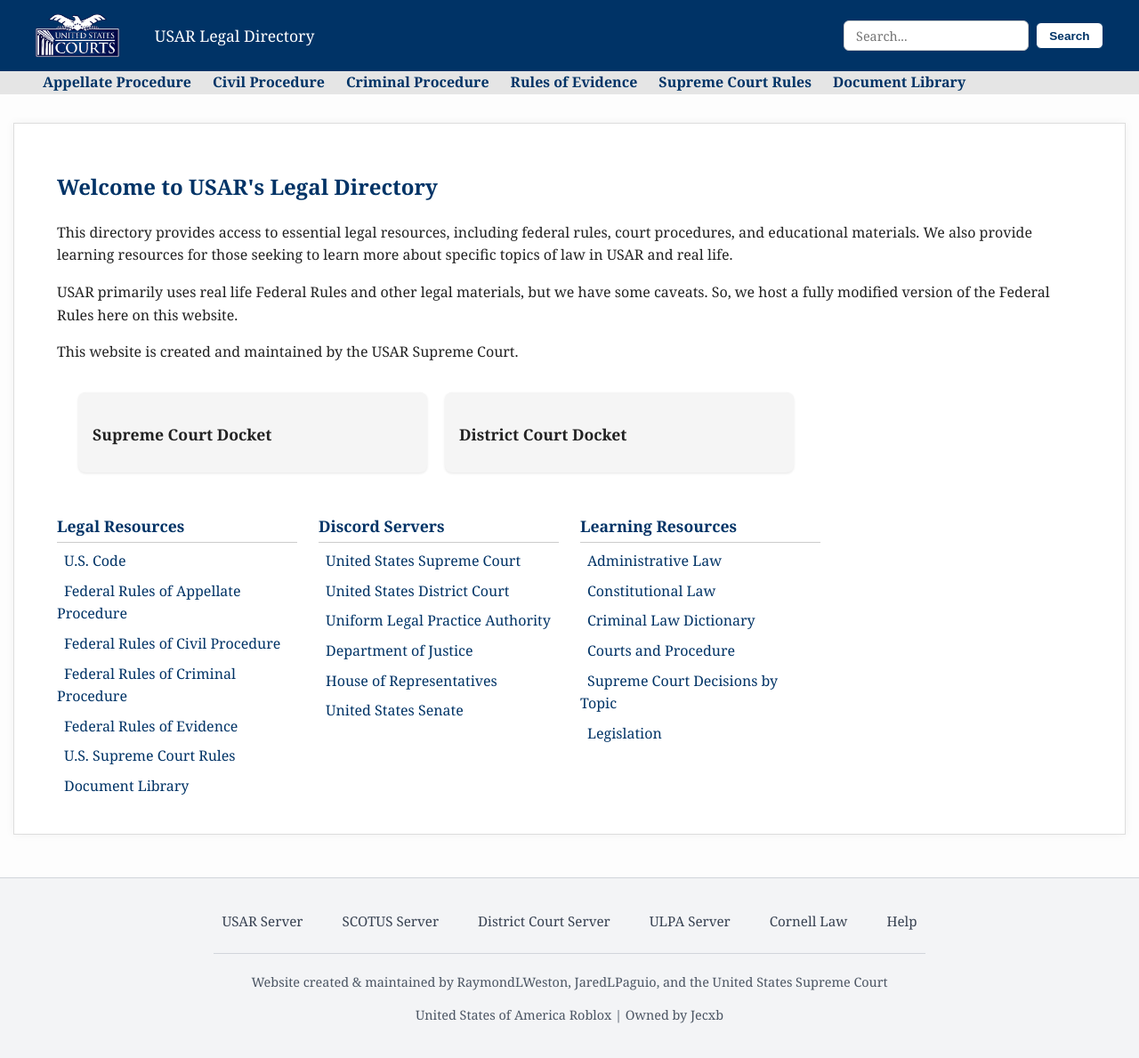
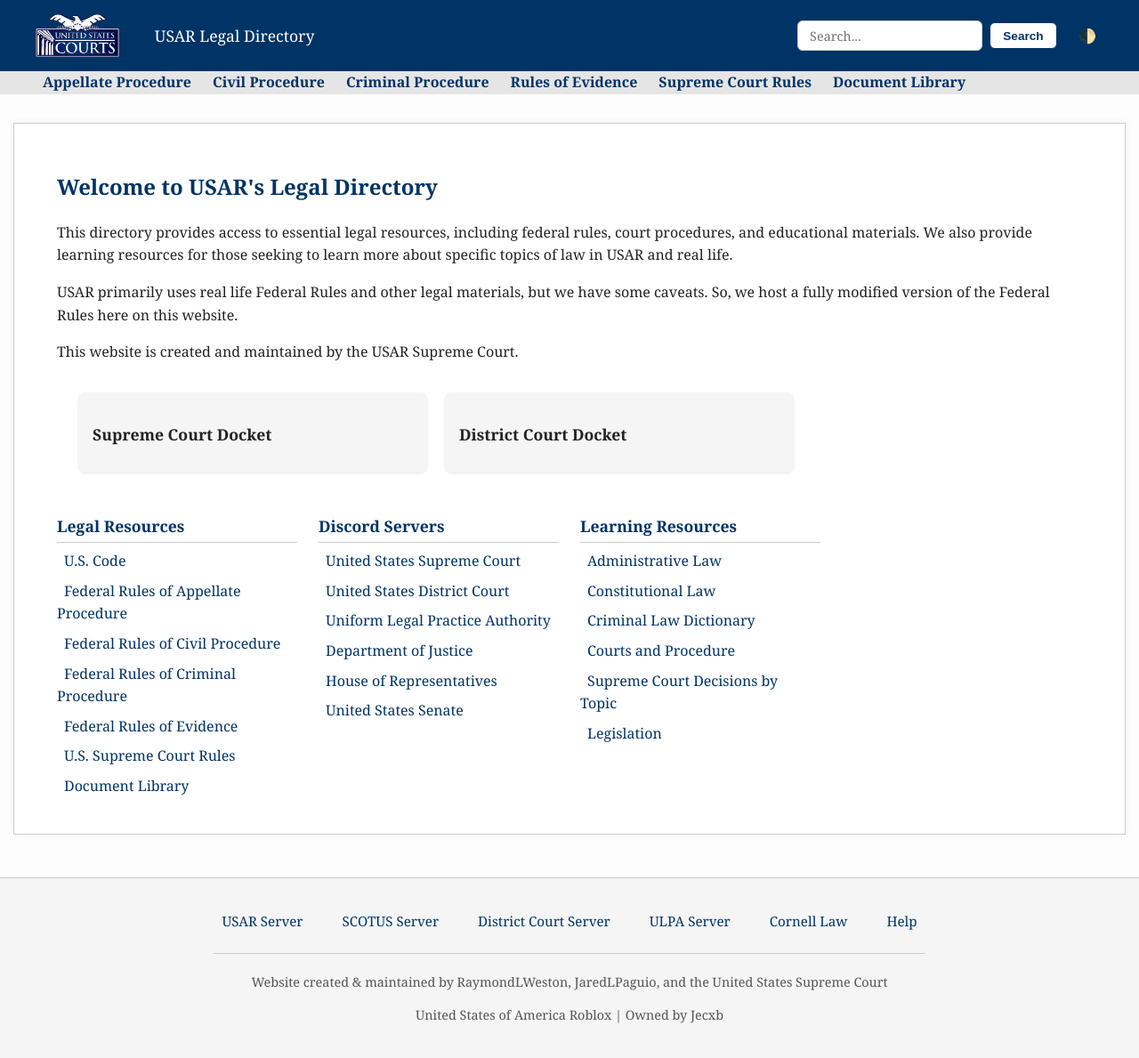
Before and after one commit to usarscotus/legal-directory, a Jekyll site: the page built from index.html, in a window 1280 px wide and 1199 px high. Shown: the top 1189 px of the window at 89% size. Built offline with Jekyll 4.4.1, drawn with Linux system fonts in a browser that asks for light colours.

Commit message:
feat: add dark mode toggle

```diff
--- a/_includes/footer.html
+++ b/_includes/footer.html
@@ -21,3 +21,20 @@
 
     </div>
 </footer>
+
+<script>
+  (function() {
+    const toggle = document.getElementById('theme-toggle');
+    const stored = localStorage.getItem('theme');
+    const prefersDark = window.matchMedia('(prefers-color-scheme: dark)').matches;
+    if (stored === 'dark' || (!stored && prefersDark)) {
+      document.body.classList.add('dark-mode');
+    }
+    if (toggle) {
+      toggle.addEventListener('click', function () {
+        const isDark = document.body.classList.toggle('dark-mode');
+        localStorage.setItem('theme', isDark ? 'dark' : 'light');
+      });
+    }
+  })();
+</script>
--- a/_includes/header.html
+++ b/_includes/header.html
@@ -13,6 +13,8 @@
                 <input type="text" name="q" placeholder="Search..." aria-label="Search the rules" />
                 <button type="submit">Search</button>
             </form>
+
+            <button id="theme-toggle" type="button" aria-label="Toggle dark mode">🌓</button>
         </div>
     </div>
 
--- a/assets/style.css
+++ b/assets/style.css
@@ -1,11 +1,51 @@
 /* Base Typography */
+:root {
+  --bg-color: #fdfdfd;
+  --text-color: #222;
+  --muted-text-color: #555;
+  --card-bg: #f5f5f5;
+  --card-inner-bg: #ffffff;
+  --card-border: #ccc;
+  --link-color: #003366;
+  --link-hover-color: #1e40af;
+  --link-hover-bg: rgba(30, 64, 175, 0.07);
+  --topbar-bg: #003366;
+  --topbar-text: #fff;
+  --topbar-link-hover-color: #e2e8f0;
+  --topbar-link-hover-bg: rgba(255, 255, 255, 0.1);
+  --nav-bg: #e5e5e5;
+  --nav-link-color: #003366;
+  --nav-link-hover-color: #1e40af;
+  --nav-link-hover-bg: rgba(30, 64, 175, 0.07);
+}
+
 body {
   font-family: Georgia, serif;
   margin: 0;
   padding: 0;
   line-height: 1.6;
-  background: #fdfdfd;
-  color: #222;
+  background: var(--bg-color);
+  color: var(--text-color);
+}
+
+.dark-mode {
+  --bg-color: #121212;
+  --text-color: #e5e5e5;
+  --muted-text-color: #bbb;
+  --card-bg: #1e1e1e;
+  --card-inner-bg: #242424;
+  --card-border: #444;
+  --link-color: #8ab4f8;
+  --link-hover-color: #a0c3ff;
+  --link-hover-bg: rgba(138, 180, 248, 0.15);
+  --topbar-bg: #0d253f;
+  --topbar-text: #f1f5f9;
+  --topbar-link-hover-color: #e2e8f0;
+  --topbar-link-hover-bg: rgba(255, 255, 255, 0.1);
+  --nav-bg: #1f2937;
+  --nav-link-color: #8ab4f8;
+  --nav-link-hover-color: #a0c3ff;
+  --nav-link-hover-bg: rgba(138, 180, 248, 0.15);
 }
 
 main {
@@ -34,14 +74,14 @@
 
 .section-subtitle {
   font-size: 0.9rem;
-  color: #555;
+  color: var(--muted-text-color);
   margin-bottom: 1.5rem;
 }
 
 .docket-header {
   font-size: 1.1rem;
   font-weight: bold;
-  color: #222;
+  color: var(--text-color);
   margin-bottom: 0.75rem;
 }
 
@@ -73,7 +113,7 @@
 }
 
 .docket-column {
-  background: #f5f5f5;
+  background: var(--card-bg);
   padding: 1rem;
   border-radius: 8px;
   box-shadow: 0 1px 3px rgba(0, 0, 0, 0.1);
@@ -83,9 +123,9 @@
 }
 
 .docket-card {
-  background: white;
+  background: var(--card-inner-bg);
   padding: 0.75rem;
-  border: 1px solid #ccc;
+  border: 1px solid var(--card-border);
   border-radius: 6px;
   font-size: 0.85rem;
   margin-bottom: 0.75rem;
@@ -98,7 +138,7 @@
 
 .docket-card a,
 .resource-link {
-  color: #003366;
+  color: var(--link-color);
   text-decoration: none;
   font-weight: 500;
   padding: 0.25rem 0.5rem;
@@ -109,8 +149,8 @@
 
 .docket-card a:hover,
 .resource-link:hover {
-  color: #1e40af;
-  background: rgba(30, 64, 175, 0.07);
+  color: var(--link-hover-color);
+  background: var(--link-hover-bg);
   text-decoration: none;
 }
 
@@ -118,7 +158,7 @@
   margin: 0 0 0.5rem 0;
   font-size: 1rem;
   font-weight: 600;
-  color: #2c3e50;
+  color: var(--text-color);
 }
 
 .docket-card-entry {
@@ -130,7 +170,7 @@
 .toggle-desc {
   background: none;
   border: none;
-  color: #003366;
+  color: var(--link-color);
   font-weight: 500;
   padding: 0.25rem 0.5rem;
   border-radius: 4px;
@@ -144,8 +184,8 @@
 }
 
 .toggle-desc:hover {
-  color: #1e40af;
-  background: rgba(30, 64, 175, 0.07);
+  color: var(--link-hover-color);
+  background: var(--link-hover-bg);
   text-decoration: none;
 }
 
@@ -227,13 +267,13 @@
 
 /* Header background wrappers */
 #cornell-topbar-bg {
-  background-color: #003366;
-  color: white;
+  background-color: var(--topbar-bg);
+  color: var(--topbar-text);
   box-shadow: 0 2px 5px rgba(0, 0, 0, 0.1);
 }
 
 #cornell-nav-bg {
-  background-color: #e5e5e5;
+  background-color: var(--nav-bg);
 }
 
 body::before {
@@ -266,14 +306,14 @@
 
 .cornell-logo {
   font-weight: bold;
-  color: white;
+  color: var(--topbar-text);
   font-size: 1.5rem;
   text-decoration: none;
   margin-right: 1rem;
 }
 
 .cornell-title a {
-  color: white;
+  color: var(--topbar-text);
   text-decoration: none;
   font-size: 1.1rem;
   padding: 0.25rem 0.5rem;
@@ -282,9 +322,25 @@
 }
 
 .cornell-title a:hover {
-  background: rgba(255, 255, 255, 0.1);
-  color: #e2e8f0;
+  background: var(--topbar-link-hover-bg);
+  color: var(--topbar-link-hover-color);
   text-decoration: none;
+}
+
+#theme-toggle {
+  background: none;
+  border: none;
+  color: var(--topbar-text);
+  cursor: pointer;
+  font-size: 1rem;
+  padding: 0.25rem 0.5rem;
+  border-radius: 4px;
+  transition: all 0.2s ease-in-out;
+}
+
+#theme-toggle:hover {
+  color: var(--topbar-link-hover-color);
+  background: var(--topbar-link-hover-bg);
 }
 
 #cornell-nav {
@@ -302,7 +358,7 @@
 
 #cornell-nav a {
   text-decoration: none;
-  color: #003366;
+  color: var(--nav-link-color);
   font-weight: bold;
   padding: 0.25rem 0.5rem;
   border-radius: 4px;
@@ -310,8 +366,8 @@
 }
 
 #cornell-nav a:hover {
-  color: #1e40af;
-  background: rgba(30, 64, 175, 0.07);
+  color: var(--nav-link-hover-color);
+  background: var(--nav-link-hover-bg);
 }
 
 .uscourts-logo {
@@ -334,8 +390,8 @@
 
 .resource-column h2 {
   font-size: 1.1rem;
-  color: #003366;
-  border-bottom: 1px solid #ccc;
+  color: var(--link-color);
+  border-bottom: 1px solid var(--card-border);
   margin-bottom: 0.5rem;
   padding-bottom: 0.25rem;
 }
@@ -351,7 +407,7 @@
 }
 
 .resource-column a {
-  color: #003366;
+  color: var(--link-color);
   text-decoration: none;
   font-weight: 500;
   padding: 0.25rem 0.5rem;
@@ -360,14 +416,14 @@
 }
 
 .resource-column a:hover {
-  color: #1e40af;
-  background: rgba(30, 64, 175, 0.07);
+  color: var(--link-hover-color);
+  background: var(--link-hover-bg);
   text-decoration: none;
 }
 
 #breadcrumb-bg {
-  background: #eee;
-  border-bottom: 1px solid #ccc;
+  background: var(--card-bg);
+  border-bottom: 1px solid var(--card-border);
 }
 
 /* The layout-controlling wrapper */
@@ -380,7 +436,7 @@
 
 .search-breadcrumb {
   font-size: 0.8rem;
-  color: #6b7280;
+  color: var(--muted-text-color);
   margin-bottom: 0.2rem;
 }
 
@@ -390,7 +446,7 @@
 }
 
 #breadcrumb a {
-  color: #003366;
+  color: var(--link-color);
   text-decoration: none;
 }
 
@@ -402,7 +458,7 @@
 h1,
 h2,
 h3 {
-  color: #003366;
+  color: var(--link-color);
 }
 
 ul {
@@ -415,10 +471,10 @@
 
 /* Footer (optional) */
 footer {
-  border-top: 1px solid #ccc;
+  border-top: 1px solid var(--card-border);
   text-align: center;
   padding: 1rem;
-  color: #666;
+  color: var(--muted-text-color);
   font-size: 0.9rem;
   margin-top: 2rem;
 }
@@ -426,13 +482,13 @@
 .up-link {
   margin-top: 2rem;
   padding: 0.5rem 1rem;
-  background: #f5f5f5;
-  border-top: 1px solid #ccc;
+  background: var(--card-bg);
+  border-top: 1px solid var(--card-border);
   text-align: left;
 }
 
 .up-link a {
-  color: #003366;
+  color: var(--link-color);
   font-weight: bold;
   text-decoration: none;
 }
@@ -449,9 +505,9 @@
   max-width: 1200px;
   margin: 2rem auto;
   padding: 2rem 1.5rem;
-  background: #fff;
+  background: var(--card-inner-bg);
   box-shadow: 0 0 10px rgba(0, 0, 0, 0.05);
-  border: 1px solid #ddd;
+  border: 1px solid var(--card-border);
 }
 
 @media (max-width: 600px) {
@@ -485,20 +541,20 @@
 
 #site-search input {
   padding: 0.4rem 0.8rem;
-  border: 1px solid #ccc;
+  border: 1px solid var(--card-border);
   border-radius: 6px;
   font-size: 0.9rem;
   font-family: Georgia, serif;
-  background: #fff;
-  color: #222;
+  background: var(--card-inner-bg);
+  color: var(--text-color);
   width: 180px;
 }
 
 #site-search button {
   padding: 0.4rem 0.9rem;
-  background-color: #ffffff;
-  color: #003366;
-  border: 1px solid #003366;
+  background-color: var(--card-inner-bg);
+  color: var(--link-color);
+  border: 1px solid var(--link-color);
   border-radius: 6px;
   font-size: 0.85rem;
   font-weight: bold;
@@ -509,12 +565,8 @@
 }
 
 #site-search button:hover {
-  background-color: #003366;
-  color: #ffffff;
-}
-
-#site-search button:hover {
-  background-color: #1e3a8a;
+  background-color: var(--link-hover-color);
+  color: var(--card-inner-bg);
 }
 
 #search-results {
@@ -527,7 +579,7 @@
 }
 
 #search-results a {
-  color: #003366;
+  color: var(--link-color);
   font-weight: bold;
   text-decoration: none;
 }
@@ -542,11 +594,11 @@
 }
 
 #site-footer {
-  background: #f3f4f6;
-  border-top: 1px solid #d1d5db;
+  background: var(--card-bg);
+  border-top: 1px solid var(--card-border);
   padding: 2rem 1.5rem;
   font-family: "Georgia", serif;
-  color: #4b5563;
+  color: var(--muted-text-color);
   margin-top: 3rem;
 }
 
@@ -565,7 +617,7 @@
 }
 
 .footer-nav a {
-  color: #374151;
+  color: var(--link-color);
   font-weight: 500;
   font-size: 0.95rem;
   text-decoration: none;
@@ -575,14 +627,14 @@
 }
 
 .footer-nav a:hover {
-  color: #1e40af;
-  background: rgba(30, 64, 175, 0.07);
+  color: var(--link-hover-color);
+  background: var(--link-hover-bg);
 }
 
 .footer-divider {
   border: none;
   height: 1px;
-  background-color: #d1d5db;
+  background-color: var(--card-border);
   width: 80%;
   margin: 0 auto 1.25rem auto;
 }
@@ -595,12 +647,12 @@
 .rule-notes {
   margin-top: 2rem;
   padding-top: 1rem;
-  border-top: 1px solid #ccc;
+  border-top: 1px solid var(--card-border);
 }
 
 .rule-notes h2 {
   font-size: 1.1rem;
-  color: #003366;
+  color: var(--link-color);
   margin-bottom: 0.5rem;
 }
 
@@ -614,37 +666,38 @@
   margin-bottom: 0.5rem;
   font-size: 0.9rem;
   font-style: italic;
-  color: #555;
+  color: var(--muted-text-color);
 }
 
 .rule-section {
   margin-bottom: 2rem;
 }
 
+
 .rule-section h2 {
   font-size: 1rem;
-  color: #003366;
+  color: var(--link-color);
   margin-bottom: 0.75rem;
-  border-bottom: 1px solid #ccc;
+  border-bottom: 1px solid var(--card-border);
   padding-bottom: 0.25rem;
 }
 
 .rule-section a {
   display: block;
   margin-bottom: 0.4rem;
-  color: #003366;
+  color: var(--link-color);
   text-decoration: none;
   font-weight: 500;
   padding: 0.3rem 0.6rem;
   border-radius: 4px;
-  background: #f8f9fa;
-  border: 1px solid #d1d5db;
+  background: var(--card-bg);
+  border: 1px solid var(--card-border);
   transition: all 0.2s ease-in-out;
 }
 
 .rule-section a:hover {
-  background: rgba(30, 64, 175, 0.07);
-  color: #1e40af;
+  background: var(--link-hover-bg);
+  color: var(--link-hover-color);
 }
 
 .rule-link {
@@ -656,8 +709,8 @@
 .doc-card {
   flex: 1 1 280px; /* each card takes up 280px min, wraps nicely */
   max-width: 300px;
-  background: white;
-  border: 1px solid #ccc;
+  background: var(--card-inner-bg);
+  border: 1px solid var(--card-border);
   border-radius: 12px;
   padding: 1rem;
   box-shadow: 0 1px 2px rgba(0, 0, 0, 0.04);
@@ -675,13 +728,13 @@
 .doc-title {
   font-size: 1rem;
   font-weight: bold;
-  color: #003366;
+  color: var(--link-color);
   margin-bottom: 0.5rem;
 }
 
 .doc-desc {
   font-size: 0.9rem;
-  color: #444;
+  color: var(--muted-text-color);
   margin-bottom: 0.75rem;
 }
 
@@ -697,12 +750,12 @@
   border-radius: 999px;
   margin-bottom: 0.5rem;
   margin-right: 0.4rem;
-  background-color: #e6edf4;
-  color: #003366;
+  background-color: var(--card-bg);
+  color: var(--link-color);
   text-transform: uppercase;
   letter-spacing: 0.03em;
   line-height: 1.2;
-  border: 1px solid #cbd5e0;
+  border: 1px solid var(--card-border);
 }
 
 /* Thematic coloring */
@@ -725,8 +778,8 @@
 .doc-link {
   display: inline-block;
   text-align: center;
-  background: #003366;
-  color: white;
+  background: var(--link-color);
+  color: var(--topbar-text);
   font-weight: 500;
   padding: 0.4rem 0.75rem;
   border-radius: 6px;
@@ -735,8 +788,8 @@
 }
 
 .doc-link:hover {
-  background: #1e3a8a;
-  color: white;
+  background: var(--link-hover-color);
+  color: var(--topbar-text);
   text-decoration: none;
 }
 
@@ -757,15 +810,15 @@
   max-width: 1200px;
   margin: 2rem auto;
   padding: 2rem 1.5rem;
-  background: #fff;
+  background: var(--card-inner-bg);
   box-shadow: 0 0 10px rgba(0, 0, 0, 0.05);
-  border: 1px solid #ddd;
+  border: 1px solid var(--card-border);
 }
 
 .rules-list-container h2 {
   font-size: 1.1rem;
-  color: #003366;
-  border-bottom: 1px solid #ccc;
+  color: var(--link-color);
+  border-bottom: 1px solid var(--card-border);
   margin-top: 2rem;
   padding-bottom: 0.25rem;
 }
@@ -780,7 +833,7 @@
 }
 
 .rules-list-container a {
-  color: #003366;
+  color: var(--link-color);
   text-decoration: none;
   font-weight: 500;
   padding: 0.25rem 0.5rem;
@@ -789,8 +842,8 @@
 }
 
 .rules-list-container a:hover {
-  color: #1e40af;
-  background: rgba(30, 64, 175, 0.07);
+  color: var(--link-hover-color);
+  background: var(--link-hover-bg);
 }
 
 .rules-list-container .resource-grid {
```
